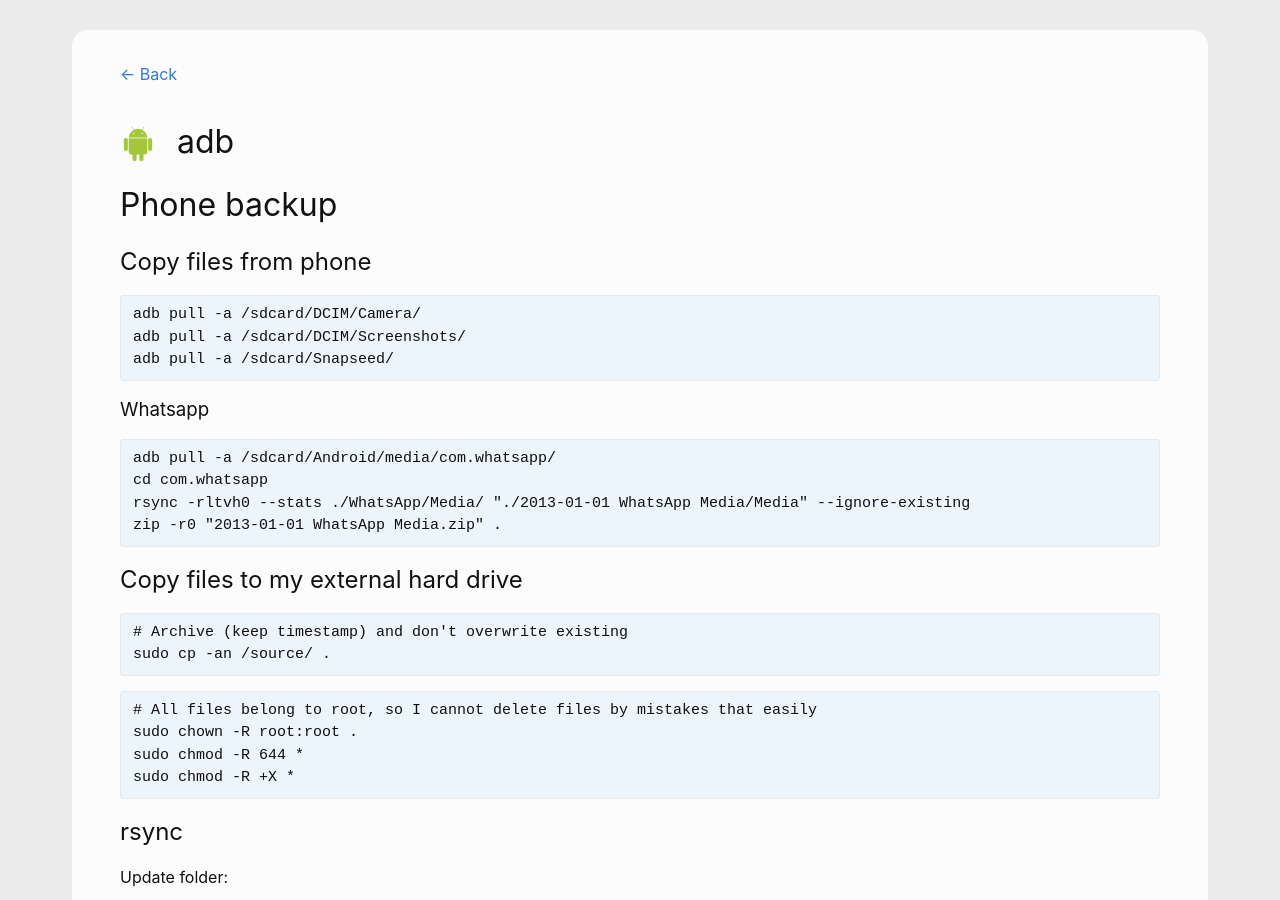
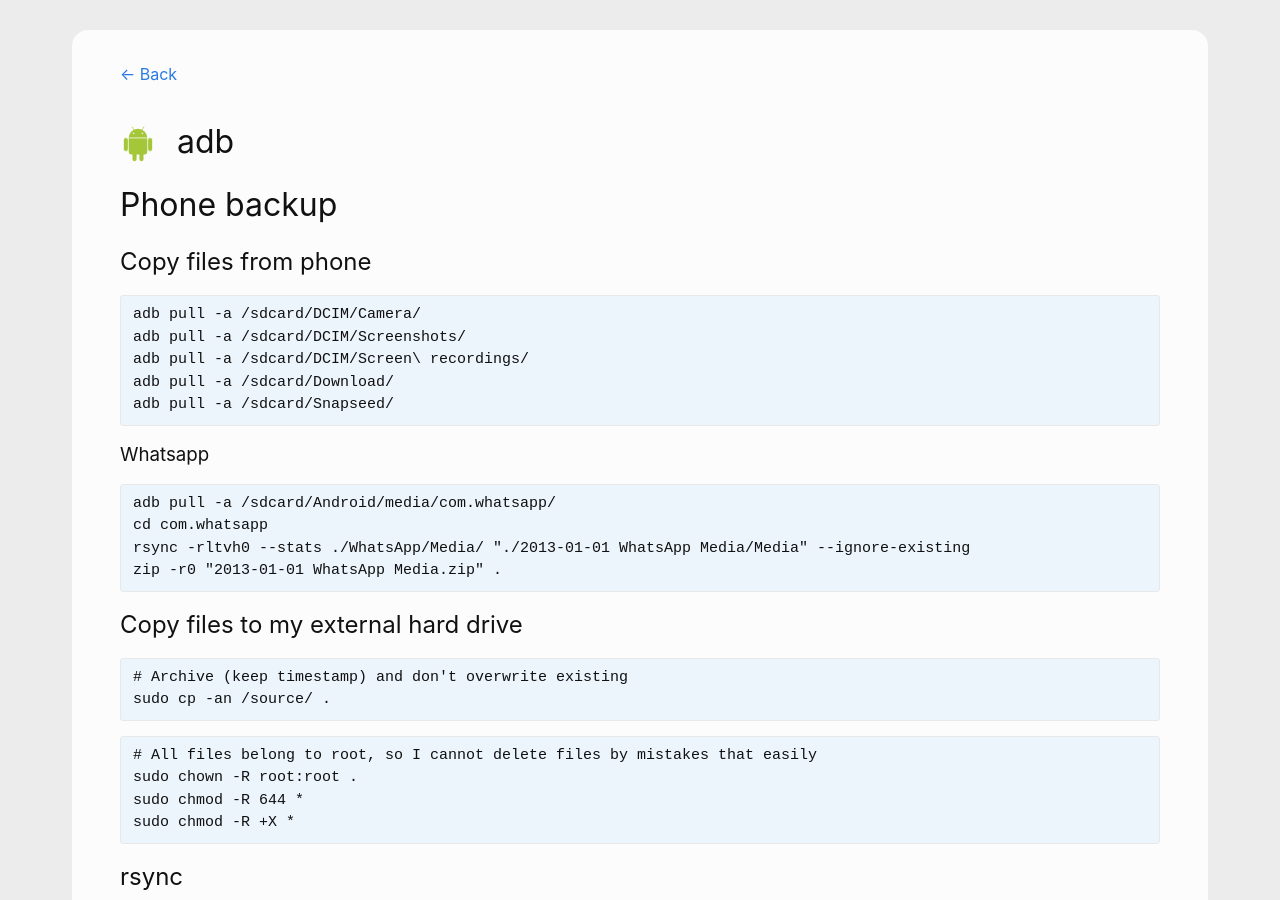
Before and after one commit to andreas-mausch/cheatsheets, a Jekyll site: the page built from _cheatsheets/adb.md, in a window 1280 px wide and 900 px high. Built offline with Jekyll 4.4.1, drawn with Linux system fonts in a browser that asks for light colours.

Commit message:
adb: pull more directories

````diff
--- a/_cheatsheets/adb.md
+++ b/_cheatsheets/adb.md
@@ -11,6 +11,8 @@
 ```
 adb pull -a /sdcard/DCIM/Camera/
 adb pull -a /sdcard/DCIM/Screenshots/
+adb pull -a /sdcard/DCIM/Screen\ recordings/
+adb pull -a /sdcard/Download/
 adb pull -a /sdcard/Snapseed/
 ```
 
````
